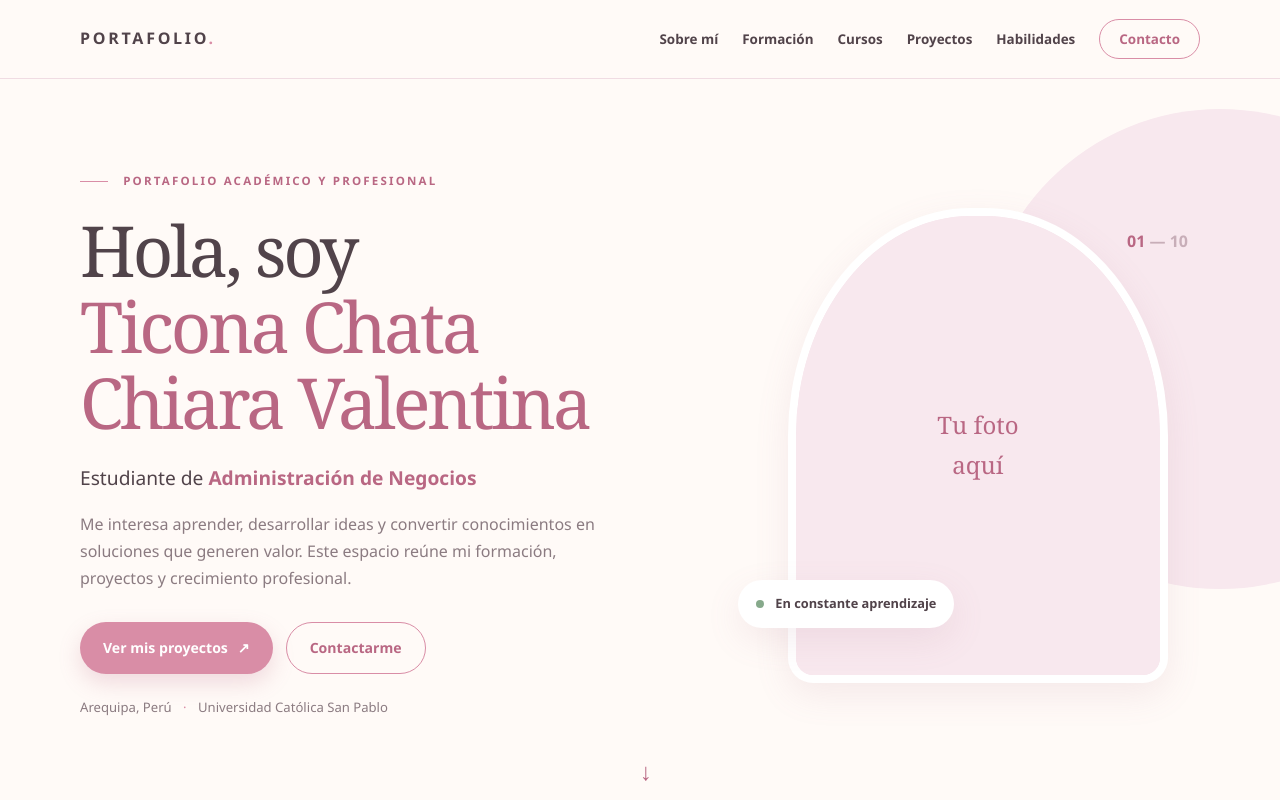
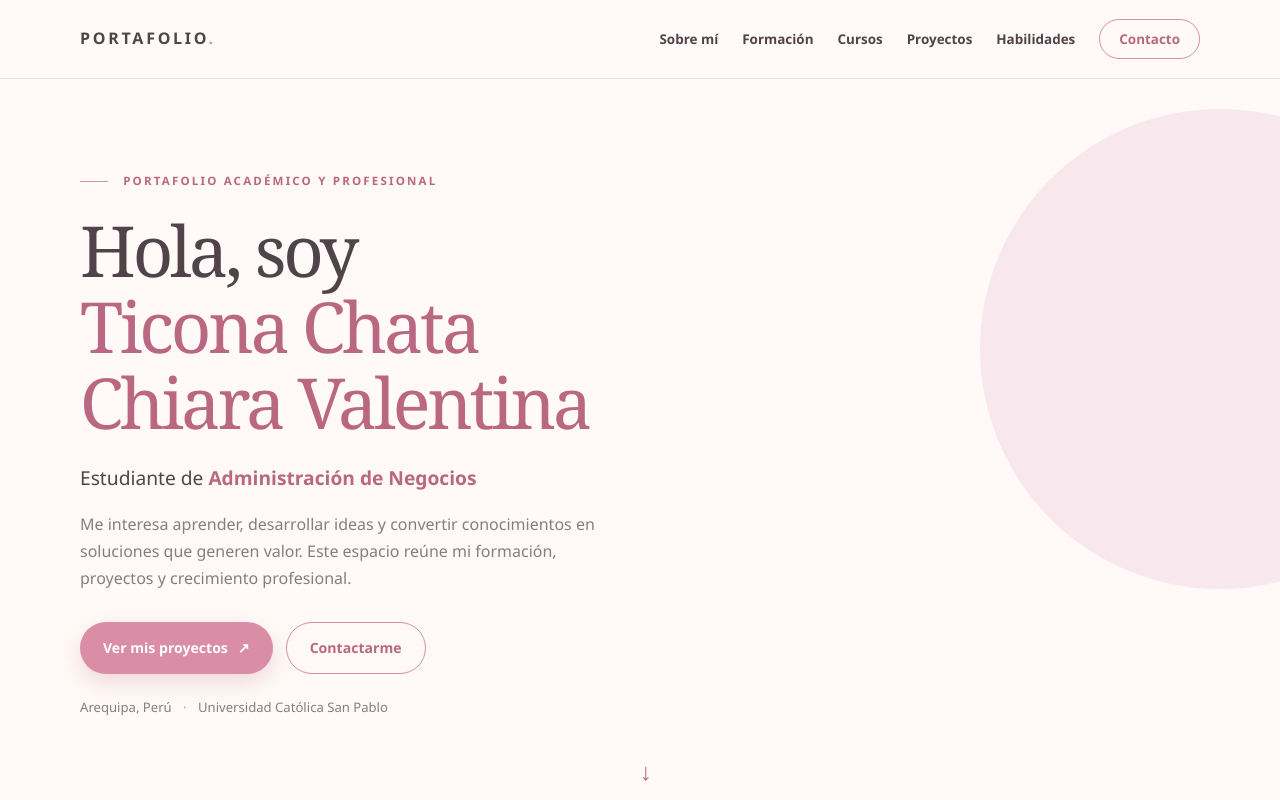
Before and after one commit to chiaraticona-source/chiara-ticona.github.io, a plain HTML site: page index.html in a window 1280 px wide. Shown: the top 800 px of the page. Drawn offline with Linux system fonts and the light colour scheme.

Commit message:
Update index.html

```diff
--- a/index.html
+++ b/index.html
@@ -67,14 +67,6 @@
             <a class="button button-ghost" href="#contacto">Contactarme</a>
           </div>
           <p class="hero-meta">Arequipa, Perú <span>·</span> Universidad Católica San Pablo</p>
-        </div>
-        <div class="hero-visual reveal">
-          <div class="photo-frame">
-            <img src="assets/foto-perfil.jpg" alt="Fotografía profesional de Ticona Chata Chiara Valentina" onerror="this.style.display='none'; this.nextElementSibling.style.display='grid';">
-            <div class="photo-placeholder" aria-label="Espacio reservado para tu fotografía"><span>Tu foto<br>aquí</span></div>
-          </div>
-          <div class="visual-note"><span class="note-dot"></span> En constante aprendizaje</div>
-          <div class="hero-index">01 <span>— 10</span></div>
         </div>
       </div>
       <a class="scroll-cue" href="#sobre-mi" aria-label="Desplazarse a Sobre mí">↓</a>
```
